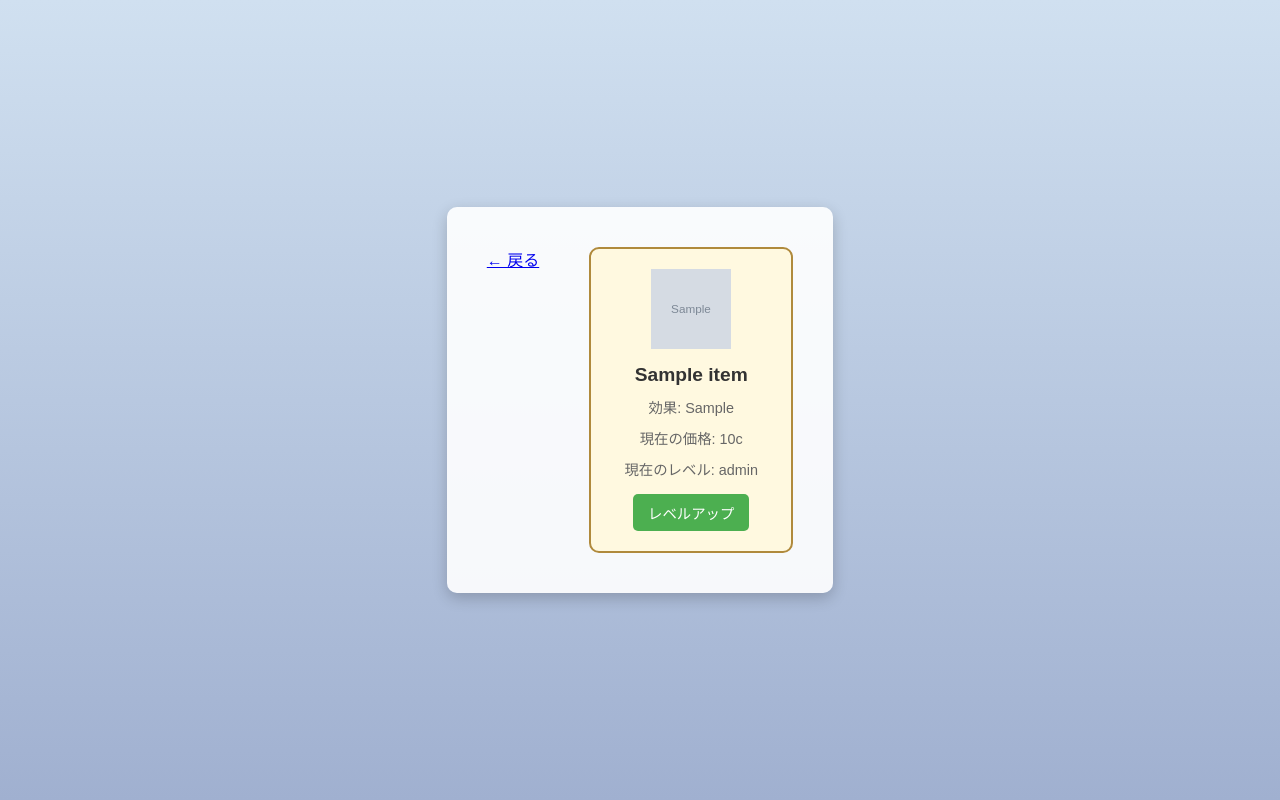
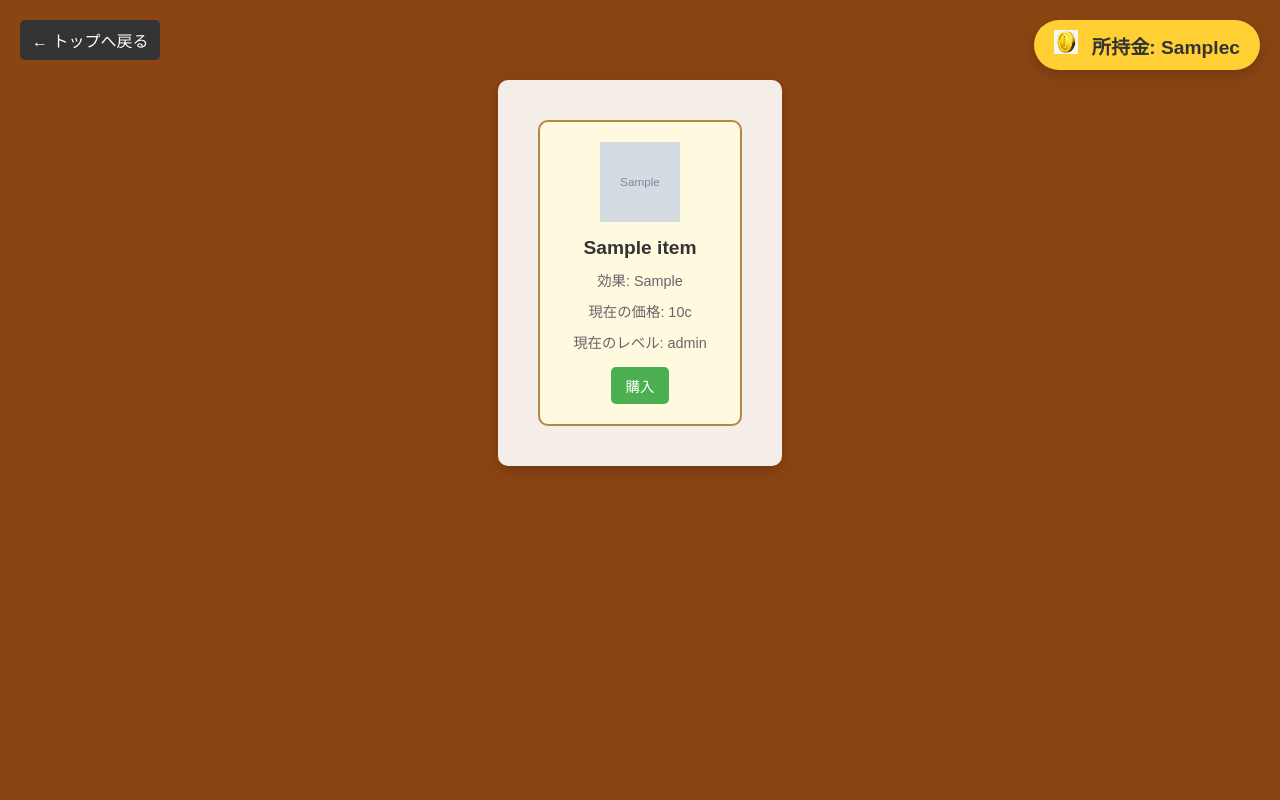
Before and after one commit to su-mi-ii/Giant-Killing, a PHP site: page /enviroment.php in a window 1280 px wide. Run offline with PHP 8.4, Linux system fonts and the light colour scheme; the visitor is signed in with stand-in values (Sample User, id 1); tables that the repository leaves empty or names only in its code hold one stand-in row (values such as "Sample post"); grey boxes marked "Sample" are stand-in pictures.

Commit message:
道具と栽培の機能

```diff
--- a/enviroment.php
+++ b/enviroment.php
@@ -1,57 +1,73 @@
 <?php
-// db-connect.php の読み込みとセッションの開始
 require 'db-connect.php';
 session_start();
 
-// ログインしているユーザーのIDを取得
-if (isset($_SESSION['user_id'])) {
+// ログインユーザー情報取得
 $user_id = $_SESSION['user_id'];
 
-    // ユーザーのアイテム情報を取得
+// ユーザーの所持金を取得
+$sql = "SELECT money FROM users WHERE user_id = :user_id";
+$stmt = $pdo->prepare($sql);
+$stmt->bindParam(':user_id', $user_id, PDO::PARAM_INT);
+$stmt->execute();
+$user = $stmt->fetch(PDO::FETCH_ASSOC);
+$totalMoney = $user['money'] ?? 0;
+$_SESSION['total_money'] = $totalMoney;
+
+// アイテム情報を取得
 $sql = "SELECT item_id, item_name, price, effect, item_image, level FROM items WHERE user_id = :user_id";
 $stmt = $pdo->prepare($sql);
 $stmt->bindParam(':user_id', $user_id, PDO::PARAM_INT);
 $stmt->execute();
 $items = $stmt->fetchAll(PDO::FETCH_ASSOC);
 
-    // 広告消去アイテムが購入済みか確認
-    $sql = "SELECT level FROM items WHERE user_id = :user_id AND item_name = 'バナー広告消去権'";
-    $stmt = $pdo->prepare($sql);
-    $stmt->bindParam(':user_id', $user_id, PDO::PARAM_INT);
-    $stmt->execute();
-    $adRemovalItem = $stmt->fetch(PDO::FETCH_ASSOC);
-    $hasAdRemoval = $adRemovalItem && $adRemovalItem['level'] > 0; // レベルが1以上の場合は購入済み
-} else {
-    echo 'ログインが必要です。';
-    exit;
-}
+// エラーメッセージをアイテムごとに保持
+$errorMessages = [];
 
 // 購入処理
 if ($_SERVER['REQUEST_METHOD'] === 'POST') {
     $item_id = $_POST['item_id'];
 
-    // 広告消去アイテムが既に購入されていないかチェック
-    $sql = "SELECT item_name FROM items WHERE item_id = :item_id AND user_id = :user_id";
+    // 選択したアイテム情報を取得
+    $sql = "SELECT price, effect, level FROM items WHERE item_id = :item_id AND user_id = :user_id";
     $stmt = $pdo->prepare($sql);
     $stmt->bindParam(':item_id', $item_id, PDO::PARAM_INT);
     $stmt->bindParam(':user_id', $user_id, PDO::PARAM_INT);
     $stmt->execute();
     $item = $stmt->fetch(PDO::FETCH_ASSOC);
 
-    if ($item['item_name'] === 'バナー広告消去権' && $hasAdRemoval) {
-        echo "すでに広告消去権を購入しています。";
-        exit;
-    }
+    if ($item && $totalMoney >= $item['price']) {
+        // 所持金を更新
+        $newMoney = $totalMoney - $item['price'];
+        $sql = "UPDATE users SET money = :newMoney WHERE user_id = :user_id";
+        $stmt = $pdo->prepare($sql);
+        $stmt->bindParam(':newMoney', $newMoney, PDO::PARAM_INT);
+        $stmt->bindParam(':user_id', $user_id, PDO::PARAM_INT);
+        $stmt->execute();
 
-    // 通常のアイテム購入処理（価格を1.2倍、レベル+1）
-    $sql = "UPDATE items SET price = price * 1.2, level = level + 1 WHERE item_id = :item_id AND user_id = :user_id";
+        // アイテムのレベルと価格を更新
+        $newLevel = $item['level'] + 1;
+        $newPrice = ceil($item['price'] * 1.2);
+        $sql = "UPDATE items SET level = :newLevel, price = :newPrice WHERE item_id = :item_id AND user_id = :user_id";
         $stmt = $pdo->prepare($sql);
+        $stmt->bindParam(':newLevel', $newLevel, PDO::PARAM_INT);
+        $stmt->bindParam(':newPrice', $newPrice, PDO::PARAM_INT);
         $stmt->bindParam(':item_id', $item_id, PDO::PARAM_INT);
         $stmt->bindParam(':user_id', $user_id, PDO::PARAM_INT);
         $stmt->execute();
 
+        // 成長速度を増加させる例（成長速度に基づいた効果を反映）
+        if ($item['effect'] === '成長速度上昇') {
+            $_SESSION['growth_rate'] = ($_SESSION['growth_rate'] ?? 1) * 1.05; // 5%アップ
+        }
+
+        $_SESSION['total_money'] = $newMoney;
         header('Location: enviroment.php');
         exit;
+    } else {
+        // 所持金が不足している場合、エラーメッセージを設定
+        $errorMessages[$item_id] = "所持金が不足しています。";
+    }
 }
 ?>
 
@@ -64,12 +80,32 @@ if ($_SERVER['REQUEST_METHOD'] === 'POST') {
     <style>
         body {
             font-family: Arial, sans-serif;
-            background: linear-gradient(to bottom, #d0e0f0, #a0b0d0);
+            background: #8B4513; /* 背景色を茶色に */
             margin: 0;
             display: flex;
             justify-content: center;
-            align-items: center;
+            align-items: flex-start;
             min-height: 100vh;
+        }
+
+        .wallet-container {
+            position: fixed;
+            top: 20px;
+            right: 20px;
+            background-color: #ffcf33;
+            padding: 10px 20px;
+            border-radius: 25px;
+            box-shadow: 0 5px 15px rgba(0, 0, 0, 0.2);
+            font-size: 1.2rem;
+            font-weight: bold;
+            color: #333;
+            z-index: 10;
+        }
+
+        .wallet-container img {
+            width: 24px;
+            height: 24px;
+            margin-right: 8px;
         }
 
         .container {
@@ -78,6 +114,7 @@ if ($_SERVER['REQUEST_METHOD'] === 'POST') {
             justify-content: center;
             gap: 50px;
             padding: 40px;
+            margin-top: 80px;
             background: rgba(255, 255, 255, 0.9);
             border-radius: 10px;
             box-shadow: 0 5px 15px rgba(0, 0, 0, 0.2);
@@ -93,6 +130,12 @@ if ($_SERVER['REQUEST_METHOD'] === 'POST') {
             background-color: #fff9e0;
             width: 160px;
             text-align: center;
+            transition: transform 0.3s;
+        }
+
+        .upgrade-item:hover {
+            transform: scale(1.05);
+            box-shadow: 0 8px 12px rgba(0, 0, 0, 0.2);
         }
 
         .upgrade-item img {
@@ -122,16 +165,49 @@ if ($_SERVER['REQUEST_METHOD'] === 'POST') {
             border: none;
             border-radius: 5px;
             cursor: pointer;
+            transition: background-color 0.3s;
         }
 
         .upgrade-button:hover {
             background-color: #45a049;
         }
+
+        .error-message {
+            color: red;
+            font-size: 0.8rem;
+            margin-top: 5px;
+        }
+
+        .back-button {
+            position: fixed;
+            top: 20px;
+            left: 20px;
+            padding: 8px 12px;
+            font-size: 1rem;
+            background-color: #333;
+            color: #fff;
+            border: none;
+            border-radius: 5px;
+            cursor: pointer;
+            text-decoration: none;
+            transition: background-color 0.3s;
+            z-index: 10;
+        }
+
+        .back-button:hover {
+            background-color: #555;
+        }
     </style>
 </head>
 <body>
+    <!-- 所持金表示とトップへのリンク -->
+    <a href="top.php" class="back-button">← トップへ戻る</a>
+    <div class="wallet-container">
+        <img src="image/coin_icon.png" alt="Coin Icon"> <!-- アイコンを所持金の横に表示 -->
+        所持金: <?php echo htmlspecialchars($_SESSION['total_money']); ?>c
+    </div>
+
     <div class="container">
-        <a href="top.php" class="back-button">← 戻る</a>
         <?php foreach ($items as $item): ?>
             <div class="upgrade-item">
                 <img src="<?= htmlspecialchars($item['item_image']) ?>" alt="<?= htmlspecialchars($item['item_name']) ?>">
@@ -141,12 +217,11 @@ if ($_SERVER['REQUEST_METHOD'] === 'POST') {
                 <p>現在のレベル: <?= htmlspecialchars($item['level']) ?></p>
                 <form method="POST">
                     <input type="hidden" name="item_id" value="<?= $item['item_id'] ?>">
-                    <?php if ($item['item_name'] === 'バナー広告消去権' && $hasAdRemoval): ?>
-                        <button class="upgrade-button" disabled>永久購入済み</button>
-                    <?php else: ?>
-                        <button class="upgrade-button">レベルアップ</button>
+                    <button class="upgrade-button">購入</button>
+                </form>
+                <?php if (isset($errorMessages[$item['item_id']])): ?>
+                    <p class="error-message"><?= $errorMessages[$item['item_id']] ?></p>
                 <?php endif; ?>
-                </form>
             </div>
         <?php endforeach; ?>
     </div>
```
Also changed, not shown: saibai_item.php (+87 -35 lines), image/coin_icon.png (added). Lines whose indentation alone changed are shown as unchanged.
